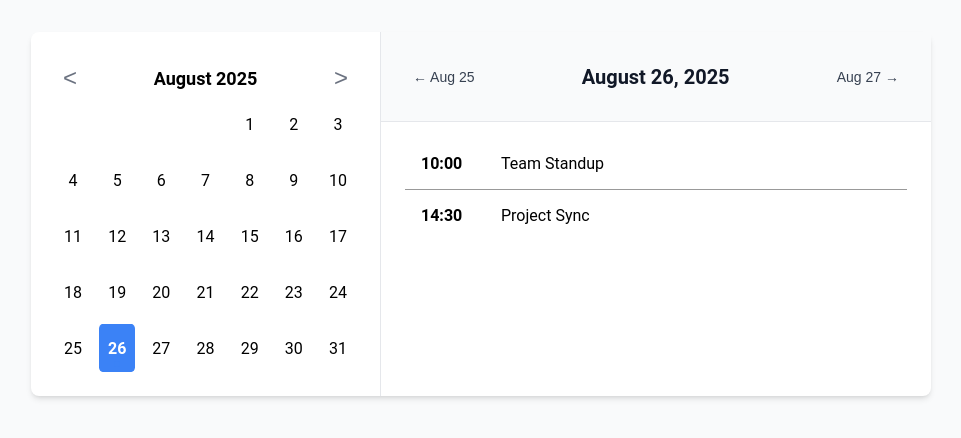
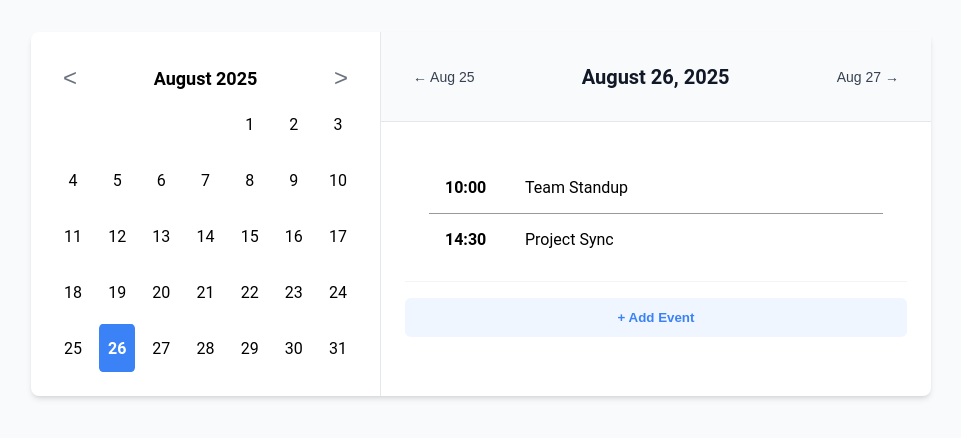
Before and after one commit to ThePaSch/case-study, a Nuxt app: page / in a window 1280 px wide. Shown: the top 438 px of the page, without its empty margins (159-1120 px from the left). Built offline with nearby package versions, Linux system fonts and the light colour scheme.

Commit message:
reorganization, new event modal

```diff
--- a/app/components/CalendarMain.vue
+++ b/app/components/CalendarMain.vue
@@ -3,9 +3,10 @@ import { computed } from "vue";
 import { useCalendarStore } from "~/stores/calendar";
 import { storeToRefs } from "pinia";
 
-import CalendarWidget from "./CalendarWidget.vue";
-import DayNavigation from "./DayNavigation.vue";
-import EventsView from "./EventsView.vue";
+import CalendarWidget from "./calendar-widget/CalendarWidget.vue";
+import DayNavigation from "./events-view/DayNavigation.vue";
+import EventsView from "./events-view/EventsView.vue";
+import type { CalendarEvent } from "~/models/calendar-event";
 
 const store = useCalendarStore();
 const { selectedDate } = storeToRefs(store);
@@ -14,6 +15,14 @@ const dayHasEventsCheck = computed(() => store.dayHasEvents);
 
 const handleDateSelect = (date: Date) => {
     store.setCurrentDate(date);
+};
+
+const handleAddEvent = (title: string, startTime: string) => {
+    const event: CalendarEvent = {
+        title: title,
+        startTime: startTime,
+    };
+    return store.addEvent({ date: selectedDate.value, newEvent: event });
 };
 </script>
 
@@ -32,7 +41,14 @@ const handleDateSelect = (date: Date) => {
                         (date: Date) => handleDateSelect(date)
                     "
                 />
-                <EventsView :events="eventsForDay" />
+                <EventsView
+                    :events="eventsForDay"
+                    :selected-date="selectedDate"
+                    :add-event="
+                        (title: string, time: string) =>
+                            handleAddEvent(title, time)
+                    "
+                />
             </div>
         </div>
     </main>
--- a/app/components/EventsView.vue
+++ /dev/null
@@ -1,59 +0,0 @@
-<script setup lang="ts">
-import type { PropType } from "vue";
-import type { CalendarEvent } from "~/models/calendar-event";
-
-const props = defineProps<{
-    events: CalendarEvent[];
-}>();
-</script>
-
-<template>
-    <div class="event-list-container">
-        <div v-if="props.events.length > 0">
-            <ul class="event-list">
-                <li
-                    v-for="event in events"
-                    :key="event.startTime"
-                    class="event-item"
-                >
-                    <span class="event-time">{{ event.startTime }}</span>
-                    <span class="event-title">{{ event.title }}</span>
-                </li>
-            </ul>
-        </div>
-        <div v-else class="no-events">
-            <p>No events scheduled for this day.</p>
-        </div>
-    </div>
-</template>
-
-<style scoped>
-.event-list {
-    padding: 0;
-}
-
-.event-item {
-    display: flex;
-    align-items: center;
-    margin: 0rem 1.5rem;
-    padding: 1rem;
-    border-bottom: 1px solid #999999;
-}
-
-.event-item:last-child {
-    border-bottom: none;
-}
-
-.event-time {
-    font-weight: 600;
-    width: 5rem;
-}
-
-.no-events {
-    display: flex;
-    justify-content: center;
-    align-items: center;
-    color: #6b7280;
-    font-style: italic;
-}
-</style>
--- /dev/null
+++ b/app/components/events-view/AddEventModal.vue
@@ -0,0 +1,150 @@
+<script setup lang="ts">
+import { ref, watch } from "vue";
+import { format } from "date-fns";
+
+const props = defineProps<{
+    show: boolean;
+    eventDate: Date;
+    error?: string;
+}>();
+
+const emit = defineEmits<{
+    (e: "close"): void;
+    (e: "save", title: string, time: string): void;
+}>();
+
+const title = ref("");
+const time = ref("");
+
+watch(
+    () => props.show,
+    (isShown) => {
+        if (isShown) {
+            title.value = "";
+            const nextHour = new Date().getHours() + (1 % 24);
+            time.value = `${String(nextHour).padStart(2, "0")}:00`;
+        }
+    }
+);
+
+const handleSave = () => {
+    emit("save", title.value, time.value);
+};
+
+const handleClose = () => {
+    emit("close");
+};
+</script>
+
+<template>
+    <div v-if="show" class="modal-overlay" @click.self="() => handleClose()">
+        <div class="modal-content">
+            <h3>Add Event for {{ format(eventDate, "MMMM d") }}</h3>
+            <form @submit.prevent="() => handleSave()">
+                <div class="form-group">
+                    <label for="event-title">Event Description</label>
+                    <input
+                        id="event-title"
+                        v-model="title"
+                        type="text"
+                        placeholder="e.g. Daily Standup"
+                        required
+                    />
+                </div>
+                <div class="form-group">
+                    <label for="event-time">Time</label>
+                    <input
+                        id="event-time"
+                        v-model="time"
+                        type="time"
+                        required
+                    />
+                </div>
+                <p v-if="props.error" class="error-message">{{ error }}</p>
+                <div class="modal-actions">
+                    <button
+                        type="button"
+                        class="btn-secondary"
+                        @click="() => handleClose()"
+                    >
+                        Cancel
+                    </button>
+                    <button type="submit" class="btn-primary">Save</button>
+                </div>
+            </form>
+        </div>
+    </div>
+</template>
+
+<style scoped>
+.modal-overlay {
+    position: fixed;
+    top: 0;
+    left: 0;
+    width: 100%;
+    height: 100%;
+    background-color: rgba(0, 0, 0, 0.7);
+    display: flex;
+    justify-content: center;
+    align-items: center;
+    z-index: 1000;
+}
+
+.modal-content {
+    background: white;
+    padding: 2rem;
+    border-radius: 0.5rem;
+    width: 40%;
+    min-width: 300px;
+    box-shadow: 0 10px 15px -3px rgb(0 0 0 / 0.1);
+}
+
+.form-group {
+    margin-bottom: 1.5rem;
+}
+
+.form-group label {
+    display: block;
+    margin-bottom: 0.5rem;
+    font-weight: 500;
+}
+
+.form-group input {
+    width: 100%;
+    padding: 0.75rem;
+    border: 1px solid #d1d5db;
+    border-radius: 0.3rem;
+    box-sizing: border-box;
+}
+
+.modal-actions {
+    display: flex;
+    justify-content: flex-end;
+    gap: 0.75rem;
+    margin-top: 2rem;
+}
+
+button {
+    padding: 0.5rem 1rem;
+    border: none;
+    border-radius: 0.3rem;
+    cursor: pointer;
+    font-weight: 600;
+}
+
+.btn-primary {
+    background-color: #3b82f6;
+    color: white;
+}
+
+.btn-secondary {
+    background-color: #e5e7eb;
+    color: #374151;
+}
+
+.error-message {
+    color: #d93025;
+    text-align: center;
+    margin-top: 1rem;
+}
+</style>
--- /dev/null
+++ b/app/components/events-view/EventsView.vue
@@ -0,0 +1,133 @@
+<script setup lang="ts">
+import { isPast, isToday } from "date-fns";
+import type { PropType } from "vue";
+import type { AddEventResult } from "~/models/add-event-result";
+import type { CalendarEvent } from "~/models/calendar-event";
+import AddEventModal from "./AddEventModal.vue";
+
+const props = defineProps<{
+    selectedDate: Date;
+    events: CalendarEvent[];
+    addEvent: (title: string, time: string) => AddEventResult;
+}>();
+
+const saveModalVisible = ref(false);
+const saveErrorMessage = ref("");
+
+const canAddEvent = () => {
+    return !isPast(props.selectedDate) || isToday(props.selectedDate);
+};
+
+const handleSaveEvent = (title: string, time: string) => {
+    saveErrorMessage.value = "";
+    const result = props.addEvent(title, time);
+
+    if (!result.success) {
+        saveErrorMessage.value = result.message;
+        return;
+    }
+    saveModalVisible.value = false;
+};
+
+const openModal = () => {
+    saveErrorMessage.value = "";
+    saveModalVisible.value = true;
+};
+</script>
+
+<template>
+    <div class="event-list-container">
+        <div class="event-list-main">
+            <div v-if="props.events.length > 0">
+                <ul class="event-list">
+                    <li
+                        v-for="event in events"
+                        :key="event.startTime"
+                        class="event-item"
+                    >
+                        <span class="event-time">{{ event.startTime }}</span>
+                        <span class="event-title">{{ event.title }}</span>
+                    </li>
+                </ul>
+            </div>
+            <div v-else class="no-events">
+                <p>No events scheduled for this day.</p>
+            </div>
+        </div>
+        <div class="event-list-footer">
+            <button
+                v-if="canAddEvent()"
+                class="btn-add-event"
+                @click="openModal"
+            >
+                + Add Event
+            </button>
+        </div>
+    </div>
+    <AddEventModal
+        :show="saveModalVisible"
+        :event-date="props.selectedDate"
+        :error="saveErrorMessage"
+        @close="() => (saveModalVisible = false)"
+        @save="(title: string, time: string) => handleSaveEvent(title, time)"
+    />
+</template>
+
+<style scoped>
+.event-list {
+    padding: 0;
+}
+
+.event-item {
+    display: flex;
+    align-items: center;
+    margin: 0rem 1.5rem;
+    padding: 1rem;
+    border-bottom: 1px solid #999999;
+}
+
+.event-item:last-child {
+    border-bottom: none;
+}
+
+.event-time {
+    font-weight: 600;
+    width: 5rem;
+}
+
+.no-events {
+    display: flex;
+    justify-content: center;
+    align-items: center;
+    color: #6b7280;
+    font-style: italic;
+}
+
+.event-list-container {
+    padding: 1.5rem;
+    display: flex;
+    flex-direction: column;
+    height: 100%;
+}
+
+.event-list-content {
+    flex-grow: 1;
+}
+
+.event-list-footer {
+    padding-top: 1rem;
+    border-top: 1px solid #f3f4f6;
+    text-align: center;
+}
+
+.btn-add-event {
+    width: 100%;
+    padding: 0.75rem;
+    font-weight: 600;
+    color: #3b82f6;
+    background-color: #eff6ff;
+    border: none;
+    border-radius: 0.375rem;
+    cursor: pointer;
+}
+</style>
--- /dev/null
+++ b/app/models/add-event-result.ts
@@ -0,0 +1,4 @@
+export interface AddEventResult {
+    success: boolean;
+    message: string;
+}
--- a/app/stores/calendar.ts
+++ b/app/stores/calendar.ts
@@ -1,7 +1,8 @@
 import { defineStore } from "pinia";
 import type { CalendarEvent } from "~/models/calendar-event";
 import type { CalendarState } from "~/models/calendar-state";
-import { addDays, format, subDays } from "date-fns";
+import { addDays, format, parse, subDays } from "date-fns";
+import type { AddEventResult } from "~/models/add-event-result";
 
 export const useCalendarStore = defineStore("calendar", {
     state: (): CalendarState => ({
@@ -36,12 +37,21 @@ export const useCalendarStore = defineStore("calendar", {
     },
 
     actions: {
-        addEvent(payload: { date: Date; newEvent: CalendarEvent }): {
-            success: boolean;
-            message: string;
-        } {
-            const today = new Date();
-            today.setHours(0, 0, 0, 0);
+        addEvent(payload: {
+            date: Date;
+            newEvent: CalendarEvent;
+        }): AddEventResult {
+            if (
+                !payload.newEvent.title.trim() ||
+                !payload.newEvent.startTime.trim()
+            ) {
+                return {
+                    success: false,
+                    message: "Title and start time cannot be empty.",
+                };
+            }
+
+            const now = new Date();
 
             const timeRegex = /^([01][0-9]|2[0-3]):([0-5][0-9])$/;
 
@@ -52,8 +62,9 @@ export const useCalendarStore = defineStore("calendar", {
                 };
             }
 
-            if (payload.date < today) {
-                console.error("Cannot add an event to a past date.");
+            if (
+                parse(payload.newEvent.startTime, "HH:mm", payload.date) < now
+            ) {
                 return {
                     success: false,
                     message: "You cannot add an event to a past date.",
```
Also changed, not shown: app/components/calendar-widget/CalendarDaySquare.vue (renamed from app/components/CalendarDaySquare.vue), app/components/calendar-widget/CalendarWidget.vue (renamed from app/components/CalendarWidget.vue), app/components/events-view/DayNavigation.vue (renamed from app/components/DayNavigation.vue).
